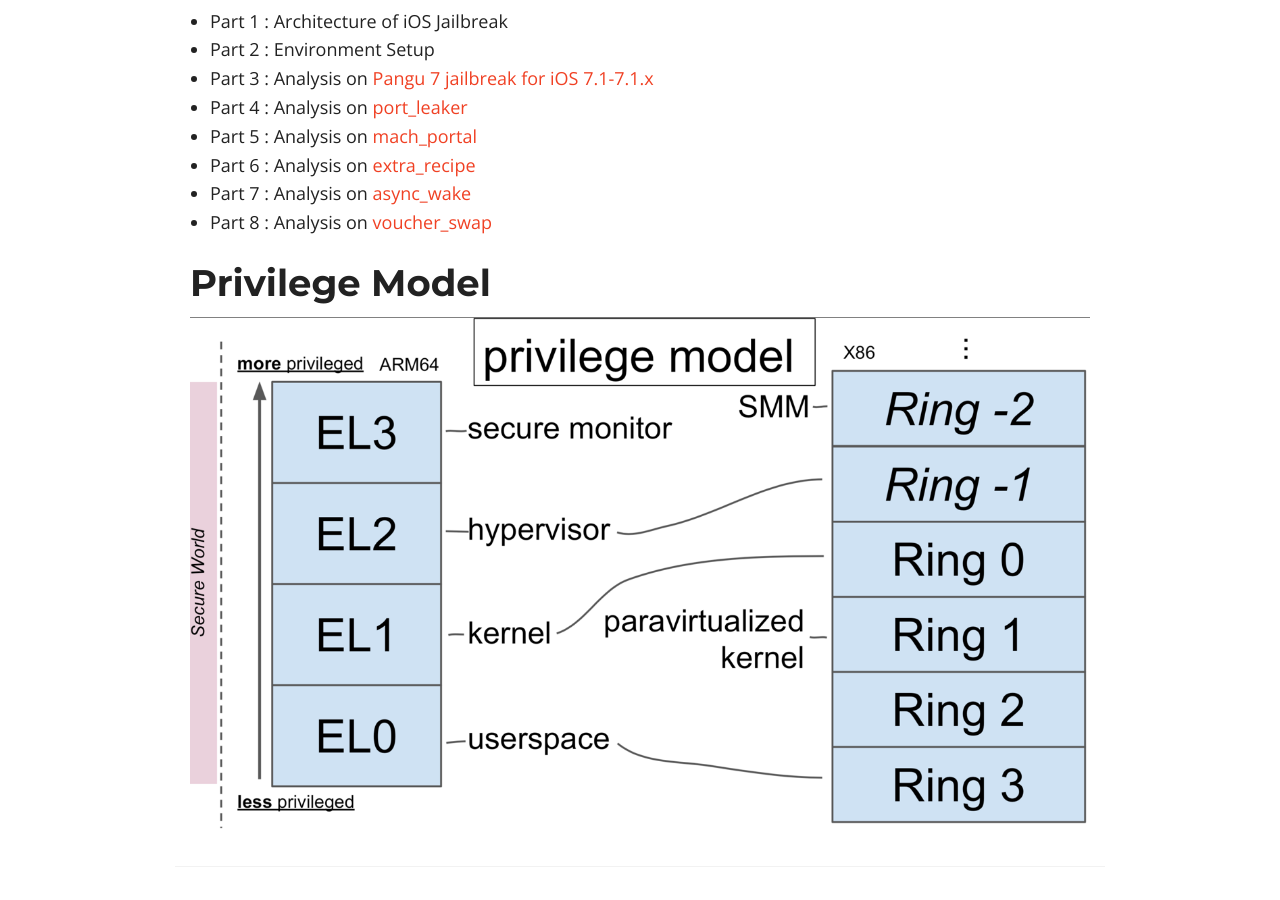
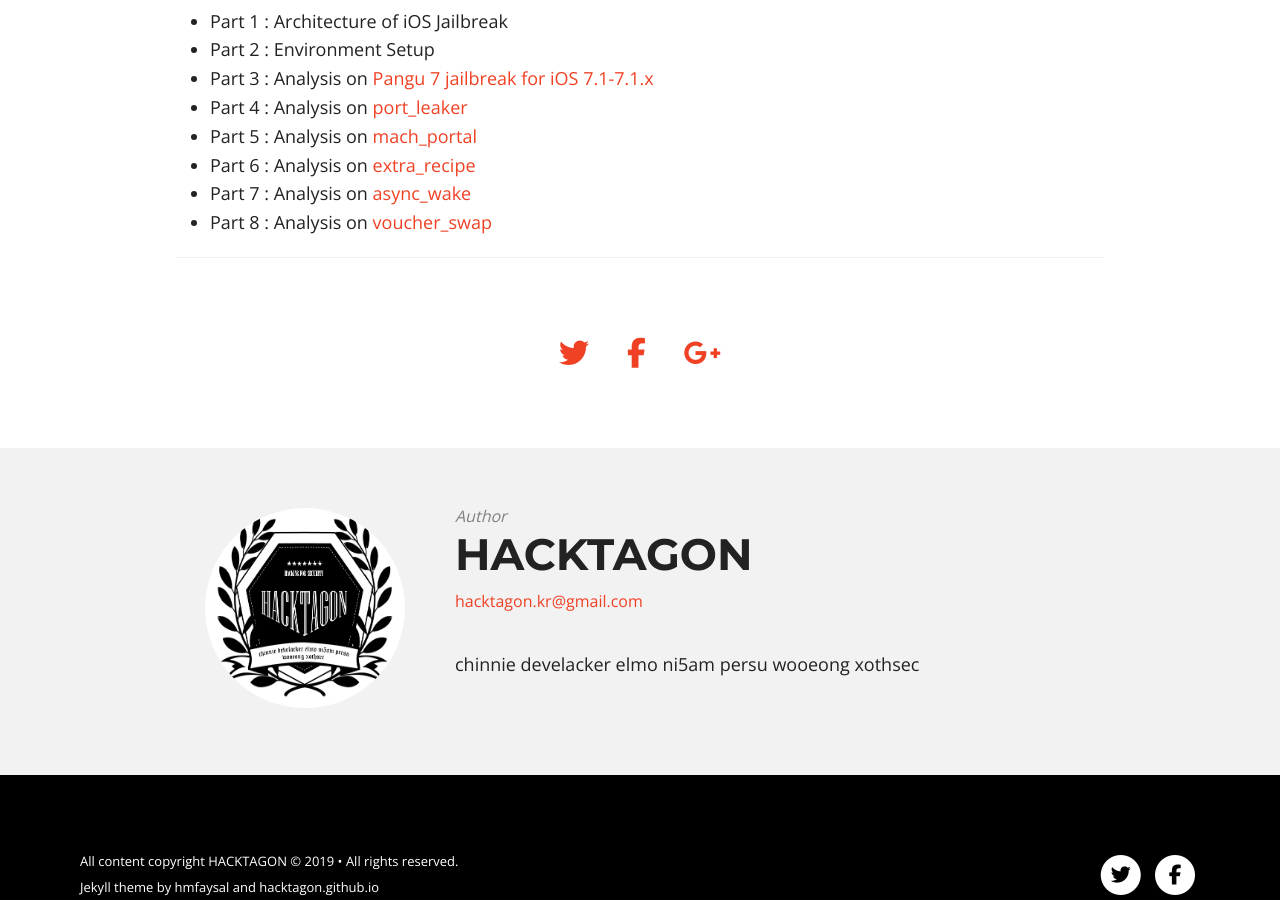
Before and after one commit to hacktagon/hacktagon.github.io, a Jekyll site: the page built from _posts/2019-03-02-road-to-ios-jailbreak.md, in a window 1280 px wide and 900 px high, scrolled down 605 px. Built offline with Jekyll 4.4.1, drawn with Linux system fonts in a browser that asks for light colours; nearby versions of some CDN libraries; library files that are not in the unit come from our copies.

Commit message:
ios preview

```diff
--- a/_posts/2019-03-02-road-to-ios-jailbreak.md
+++ b/_posts/2019-03-02-road-to-ios-jailbreak.md
@@ -17,7 +17,3 @@ featured: true
 - Part 6 : Analysis on [extra_recipe](https://bugs.chromium.org/p/project-zero/issues/detail?id=1004)
 - Part 7 : Analysis on [async_wake](https://bugs.chromium.org/p/project-zero/issues/detail?id=1417)
 - Part 8 : Analysis on [voucher_swap](https://bugs.chromium.org/p/project-zero/issues/detail?id=1731)
-
-
-## Privilege Model
-![ios privilege model](/images/hkroo/2019-03-02-14-07-39.png)
```
